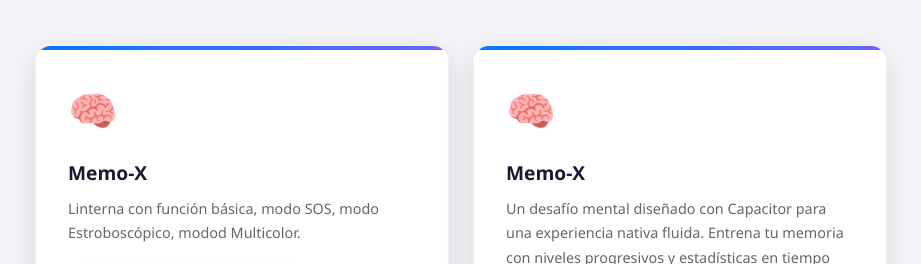
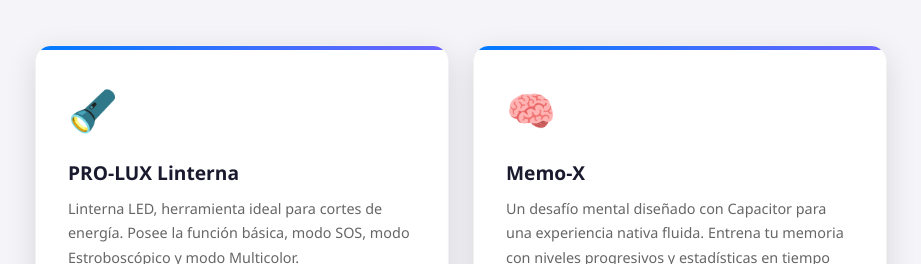
Before and after one commit to atomodevsit/atomodevsit.github.io, a plain HTML site: page index.html in a window 1280 px wide. Shown: the part 834-1098 px from the top of the page, without its empty margins (179-1100 px from the left). Drawn offline with Linux system fonts and the light colour scheme.

Commit message:
Update index.html

```diff
--- a/index.html
+++ b/index.html
@@ -573,11 +573,12 @@
 
            <!-- APP 1: PRO-LUX Linterna -->
             <div class="app-card fade-in">
-                <span class="card-icon">🧠</span>
-                <h3>Memo-X</h3>
+                <span class="card-icon">🔦</span>
+                <h3>PRO-LUX Linterna</h3>
                 <p>
-                    Linterna con función básica, modo SOS,
-                    modo Estroboscópico, modod Multicolor.
+                    Linterna LED, herramienta ideal para cortes de energía.
+                    Posee la función básica, modo SOS,
+                    modo Estroboscópico y modo Multicolor.
                 </p>
                 <a href="https://play.google.com/store/apps/details?id=com.prolux.linternaprolux&hl=es_AR"
                    target="_blank" rel="noopener" class="play-store-btn">
```
